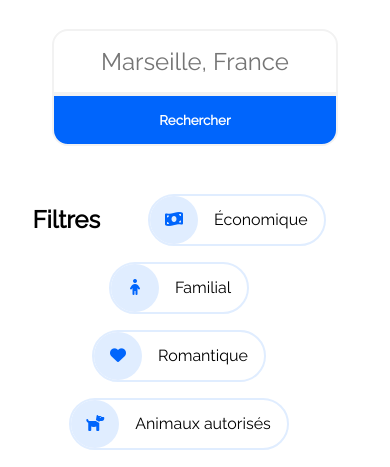
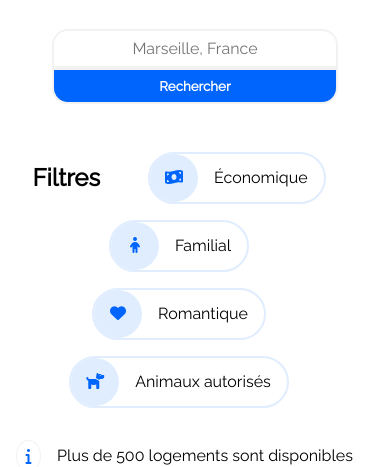
Before and after one commit to ClementPasset/ClementPasset_2_20042021, a plain HTML site: page index.html in a window 390 px wide. Shown: the part 389-856 px from the top of the page. Drawn offline with Linux system fonts and the light colour scheme.

Commit message:
Amélioration des espacements de la partie recherche

```diff
--- a/style.css
+++ b/style.css
@@ -497,10 +497,13 @@ section h1{
         border:2px solid rgb(242,242,242);
         border-radius: 1rem 1rem 0 0;
         text-align: center;
+        padding: .5rem;
+        font-size: 1rem;
     }
     .searchButton{
         border-radius: 0 0 1rem 1rem;
         border-left: 2px solid rgb(242,242,242);
+        padding: .5rem;;
     }
     .searchIcon{
         display:none;
```
